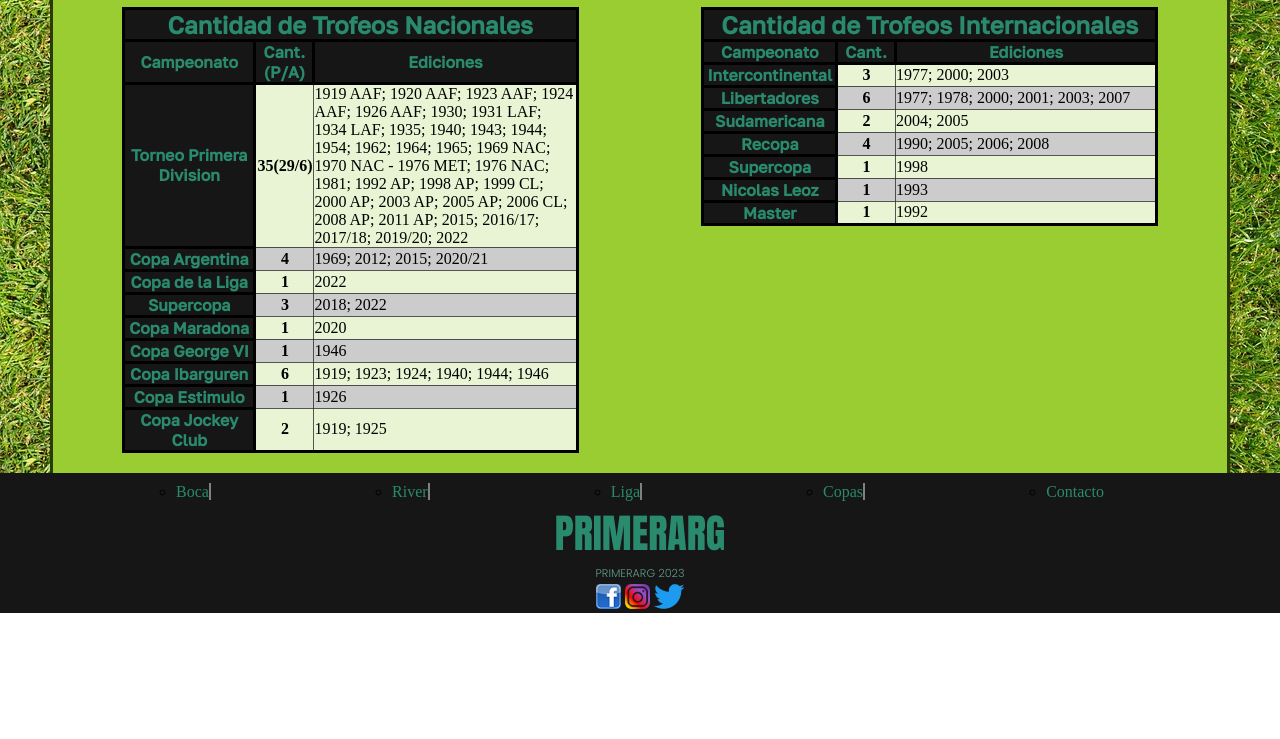
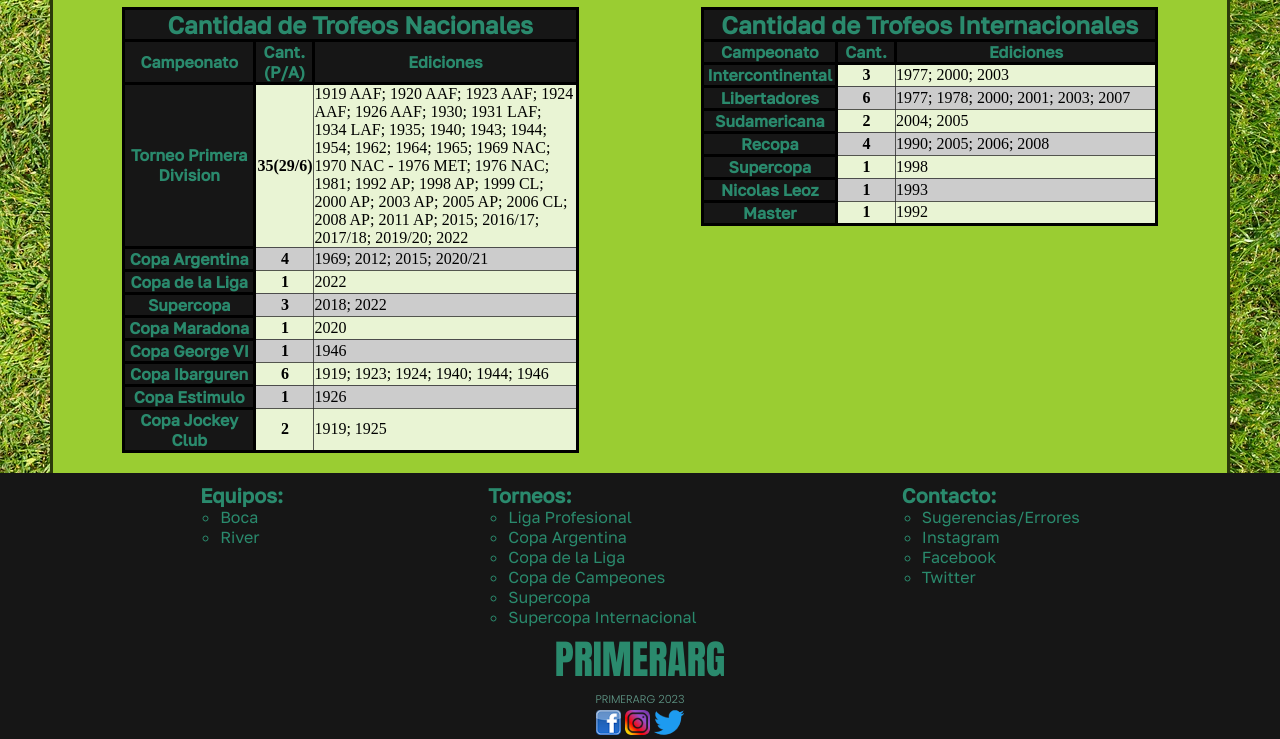
Before and after one commit to FranCue2/PF-Cueto, a plain HTML site: page pages/equipos/boca.html in a window 1280 px wide. Shown: the part 1366-2105 px from the top of the page. Before the commit the page ends 1979 px from the top, so only its background shows below. Drawn offline with Linux system fonts and the light colour scheme; a web font is replaced by a local one.

Commit message:
Rediseño de footer en todas las Pestañas

```diff
--- a/pages/equipos/boca.html
+++ b/pages/equipos/boca.html
@@ -594,21 +594,47 @@
 
 
     </main>
+
+    <!-- Inicion del Footer -->
     <footer class="footer">
-        <ul class="footer-lista">
-            <li><a href="boca.html" class="footer-item separador">Boca</a></li>
-            <li><a href="river.html" class="footer-item separador">River</a></li>
-            <li><a href="../competencias/liga.html" class="footer-item separador">Liga</a></li>
-            <li><a href="../competencias/copas.html" class="footer-item separador">Copas</a></li>
-            <li><a href="../contacto.html" class="footer-item">Contacto</a></li>
-        </ul>
-        <p class="footer-logo"><a href="../../index.html" class="footer-logo">PRIMERARG</a></p>
 
-        <p class="footer-legales"> PRIMERARG 2023 </p>
+        <section class="footer-lista">
+            <div>
+                <h4>Equipos:</h4>
+                <ul>
+                    <li><a href="boca.html">Boca</a></li>
+                    <li><a href="river.html">River</a> </li>
+                </ul>
+            </div>
+            <div>
+                <h4>Torneos:</h4>
+                <ul>
+                    <li><a href="../competencias/liga.html">Liga Profesional</a> </li>
+                    <li><a href="../competencias/copas.html#copa-argentina">Copa Argentina</a> </li>
+                    <li><a href="../competencias/copas.html#copa-de-la-liga">Copa de la Liga</a> </li>
+                    <li><a href="../competencias/copas.html#otras-copas">Copa de Campeones</a> </li>
+                    <li><a href="../competencias/copas.html#otras-copas">Supercopa</a> </li>
+                    <li><a href="../competencias/copas.html#otras-copas">Supercopa Internacional</a> </li>
+                </ul>
+            </div>
+            <div>
+                <h4>Contacto:</h4>
+                <ul>
+                    <li><a href="../contacto.html">Sugerencias/Errores</a></li>
+                    <li><a href="">Instagram</a> </li>
+                    <li><a href="">Facebook</a> </li>
+                    <li><a href="">Twitter</a> </li>
+                </ul>
+            </div>
+        </section>
+
+        <div class="footer-logo"><a href="../../index.html" class="footer-logo">PRIMERARG</a></div>
+        <div><p class="footer-legales"> PRIMERARG 2023 </p></div>
 
         <section class="footer-redes-sociales">
             <a href=""><img src="../../multimedia/redes_sociales/facebook.png" alt="facebook"></a>
-            <a href="https://instagram.com/sofia.maceiras?igshid=YmMyMTA2M2Y="><img src="../../multimedia/redes_sociales/instagram.png" alt="instagram"></a>
+            <a href="https://instagram.com/sofia.maceiras?igshid=YmMyMTA2M2Y="><img
+                    src="../../multimedia/redes_sociales/instagram.png" alt="instagram"></a>
             <a href=""><img src="../../multimedia/redes_sociales/twitter.png" alt="twitter"></a>
         </section>
     </footer>
```
Also changed, not shown: index.html (+1 -1 lines), pages/competencias/copas.html (+33 -10 lines), pages/competencias/liga.html (+32 -9 lines), pages/contacto.html (+32 -9 lines), pages/equipos/river.html (+36 -10 lines).
